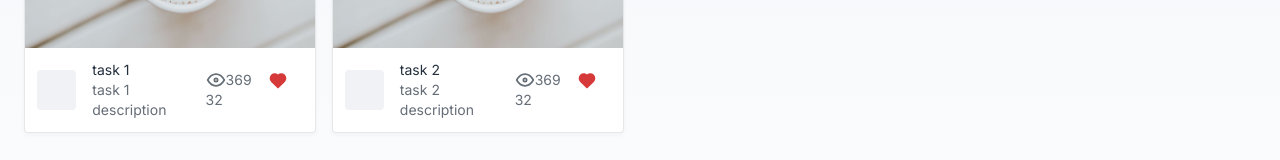
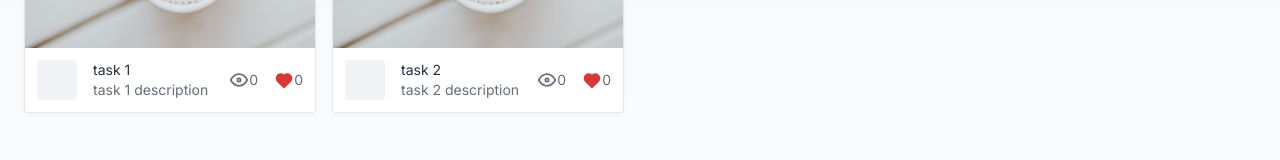
Before and after one commit to niamileo/bpm-web-client, a Next.js app: page /projects/project_1 in a window 1280 px wide. Shown: the part 303-463 px from the top of the page. Built offline with nearby package versions, Linux system fonts and the light colour scheme.

Commit message:
GalleryCard component optimized

```diff
--- a/components/widgets/GalleryCard/index.tsx
+++ b/components/widgets/GalleryCard/index.tsx
@@ -1,16 +1,22 @@
 import Link from "next/link";
 import Image from "next/image";
+import Eye from "components/SVG/Eye.svg";
+import Heart from "components/SVG/Heart.svg";
 
 interface GalleryProps {
   title?: string;
   subtitle?: string;
   href?: string;
+  likes?: number;
+  views?: number;
 }
 
 export default function GalleryCard({
   title = "",
   subtitle = "",
   href = "#",
+  likes = 0,
+  views = 0,
 }: GalleryProps) {
   return (
     <div className="card card-sm">
@@ -30,48 +36,19 @@ export default function GalleryCard({
             style={{
               backgroundImage: require("assets/images/000f.jpg"),
             }}
-          ></span>
+          />
           <div>
             <div>{title}</div>
             <div className="text-muted">{subtitle}</div>
           </div>
           <div className="ms-auto">
             <a href="#" className="text-muted">
-              <svg
-                xmlns="http://www.w3.org/2000/svg"
-                className="icon"
-                width="24"
-                height="24"
-                viewBox="0 0 24 24"
-                strokeWidth="2"
-                stroke="currentColor"
-                fill="none"
-                strokeLinecap="round"
-                strokeLinejoin="round"
-              >
-                <path stroke="none" d="M0 0h24v24H0z" fill="none"></path>
-                <circle cx="12" cy="12" r="2"></circle>
-                <path d="M22 12c-2.667 4.667 -6 7 -10 7s-7.333 -2.333 -10 -7c2.667 -4.667 6 -7 10 -7s7.333 2.333 10 7"></path>
-              </svg>
-              369
+              <Eye />
+              {views}
             </a>
             <a href="#" className="ms-3 text-muted">
-              <svg
-                xmlns="http://www.w3.org/2000/svg"
-                className="icon icon-filled text-red"
-                width="24"
-                height="24"
-                viewBox="0 0 24 24"
-                strokeWidth="2"
-                stroke="currentColor"
-                fill="none"
-                strokeLinecap="round"
-                strokeLinejoin="round"
-              >
-                <path stroke="none" d="M0 0h24v24H0z" fill="none"></path>
-                <path d="M19.5 13.572l-7.5 7.428l-7.5 -7.428m0 0a5 5 0 1 1 7.5 -6.566a5 5 0 1 1 7.5 6.572"></path>
-              </svg>
-              32
+              <Heart />
+              {likes}
             </a>
           </div>
         </div>
```
